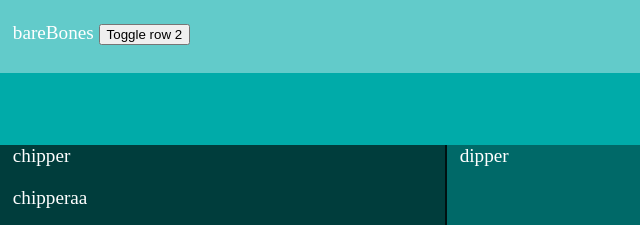
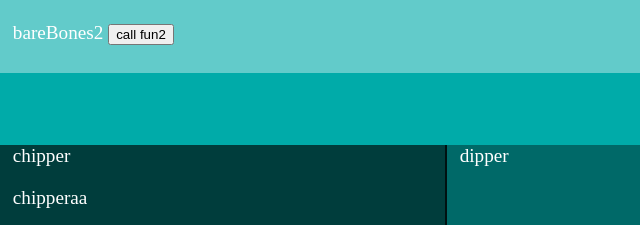
Before and after one commit to flatbill/bareBones, a plain HTML site: page index.html in a window 1280 px wide. Shown: the top 225 px of the page, 0-640 px from the left. Drawn offline with Linux system fonts and the light colour scheme.

Commit message:
Update index.html

```diff
--- a/index.html
+++ b/index.html
@@ -13,6 +13,10 @@
 	  <button onClick='fun1()'
 	  style="margin-top:24px">Toggle row 2</button>
 	</span>
+	<span class='n1 cl6'>bareBones2
+	  <button onClick='fun2()'
+	  style="margin-top:24px">call fun2</button>
+	</span>
 	<span class='n2 cl0'></span>
 	<span class='m1 cl2'> chipper
 		<p> chipperaa </p>
```
